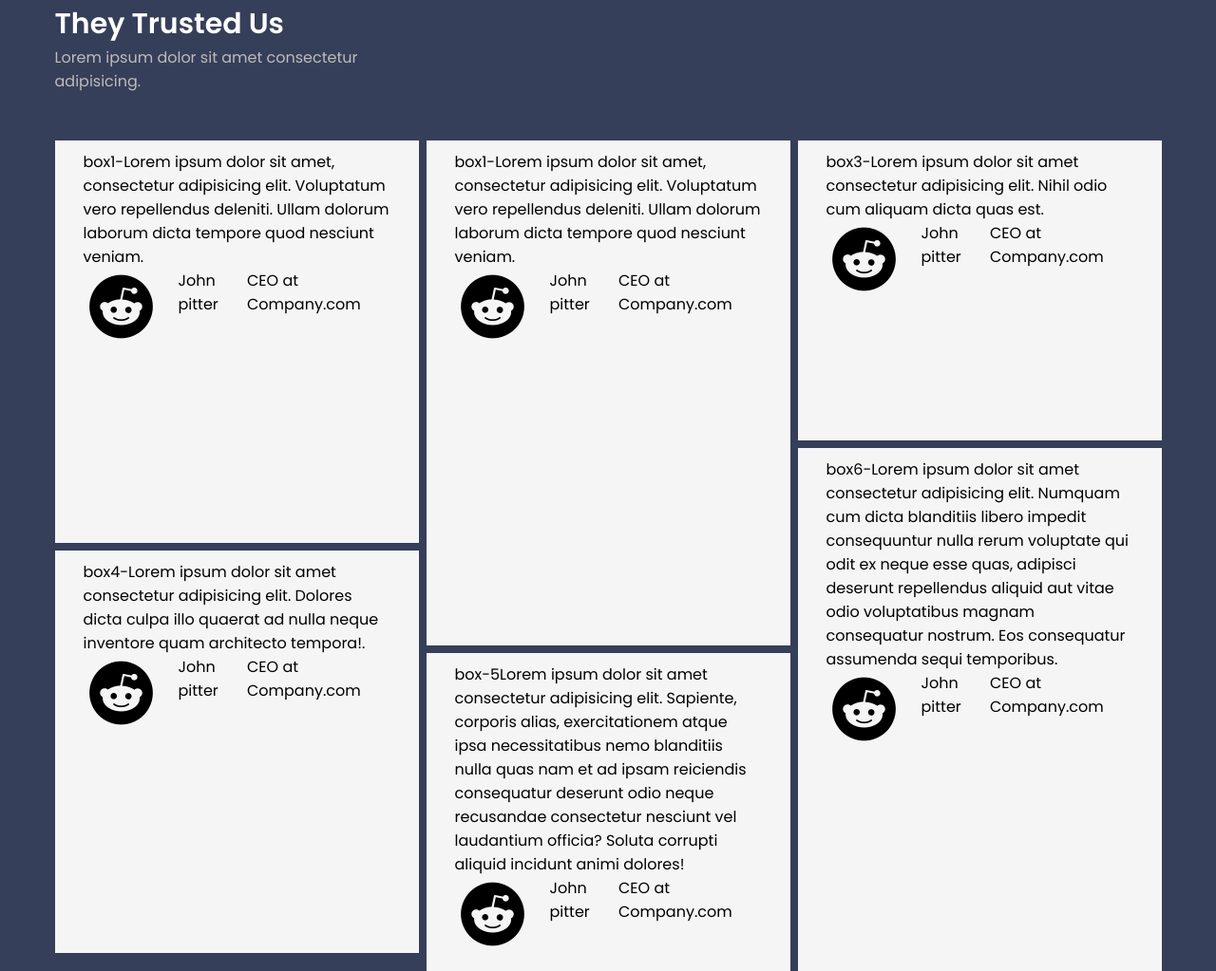
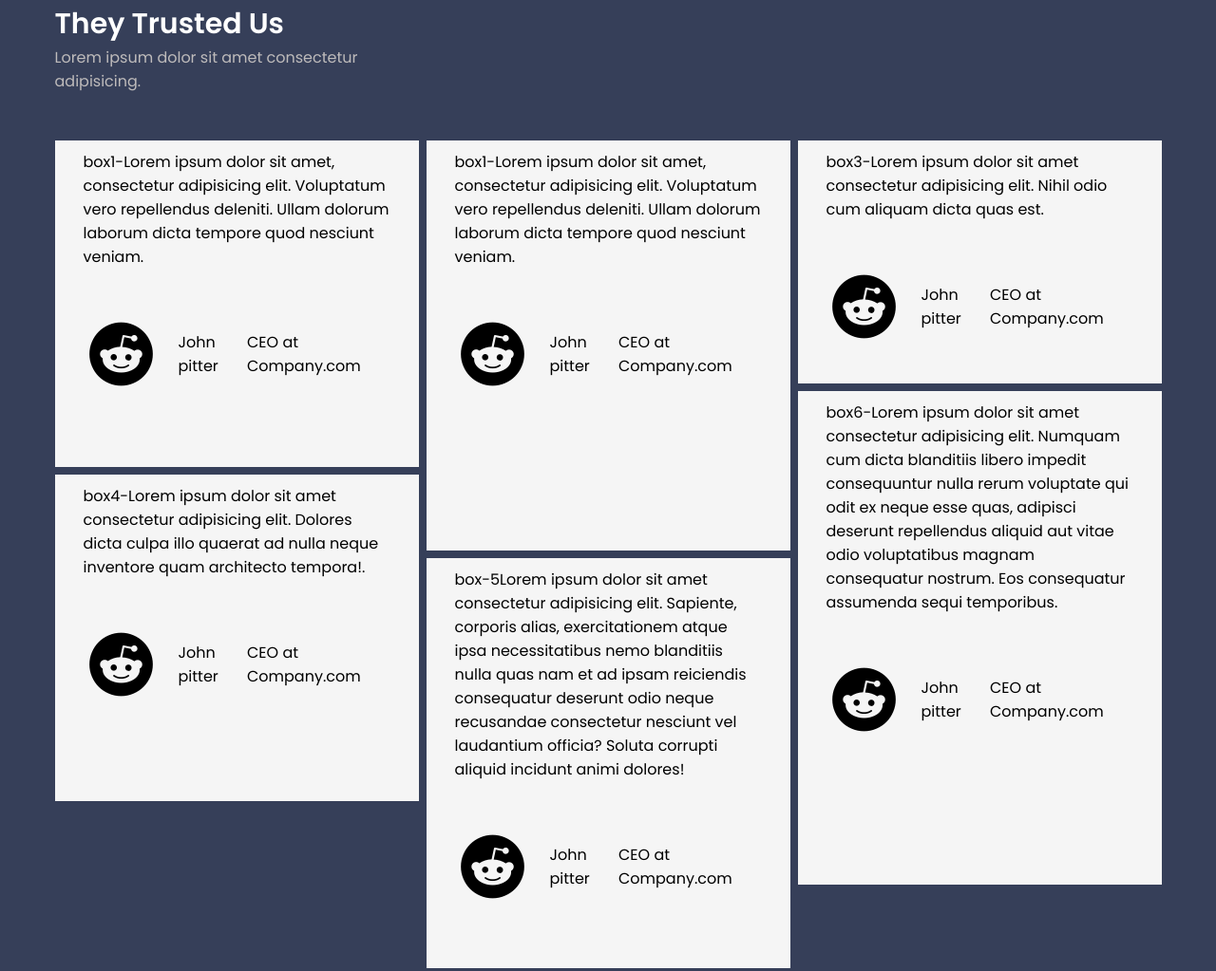
Before and after one commit to sankalpsingh361/law-firm.github.io, a plain HTML site: page index.html in a window 1280 px wide. Shown: the part 2315-3338 px from the top of the page at 95% size. Drawn offline with nearby package versions, Linux system fonts and the light colour scheme; no server answers.

Commit message:
adding files

```diff
--- a/index.css
+++ b/index.css
@@ -173,7 +173,7 @@ a {
 }
 .number {
   font-size: 12px;
-  color: rgb(169, 165, 165);
+  color: rgb(103, 103, 103);
 }
 
 /* CAN WE HELP SECTION */
@@ -252,7 +252,7 @@ a {
   display: grid;
   grid-gap: 8px;
   grid-template-columns: repeat (3, 1fr);
-  grid-template-rows: repeat(10, 100px);
+  grid-template-rows: repeat(10, 80px);
   background-color: transparent;
 }
 .box {
@@ -260,8 +260,11 @@ a {
   background-color: whitesmoke;
   text-align: start;
   padding: 10px 30px;
+  align-self: center;
 }
 .box1 {
+  display: flex;
+  flex-direction: column;
   grid-column: 1/2;
   grid-row: 1/5;
 }
@@ -287,6 +290,9 @@ a {
 }
 .name-text {
   display: flex;
+  padding-top: 50px;
+  justify-content: space-between;
+  align-items: center;
 }
 .bxl-reddit {
   display: inline-block;
--- a/index3.css
+++ b/index3.css
@@ -189,7 +189,7 @@ a {
 }
 .number {
   font-size: 12px;
-  color: rgb(169, 165, 165);
+  color: rgb(103, 103, 103);
 }
 .item {
   background-color:transparent;
```
